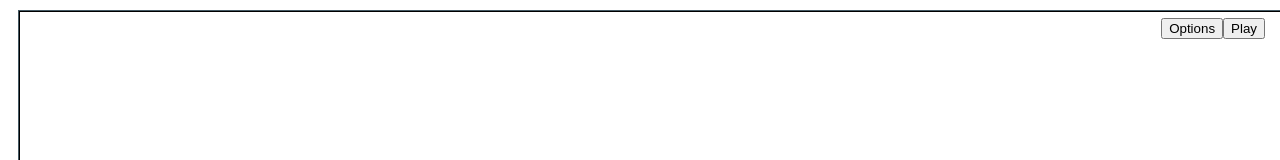
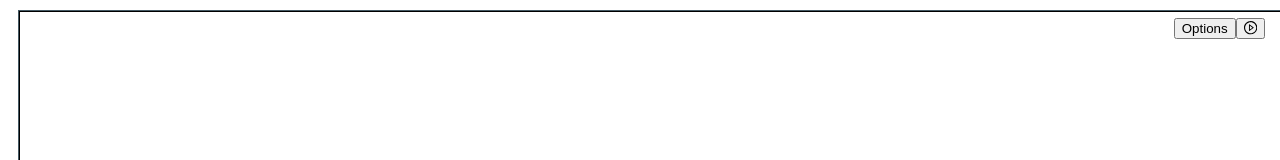
Before and after one commit to gzwongkk/va-framework, a Vue app in the folder client/: page / in a window 1280 px wide. Shown: the top 160 px of the page. Built offline with nearby package versions, Linux system fonts and the light colour scheme.

Commit message:
Add animation to svg rendering demo

```diff
--- a/client/src/App.vue
+++ b/client/src/App.vue
@@ -4,28 +4,25 @@ import CompositionD3BarVue from './components/CompositionD3Bar.vue';
 import OptionsD3Bar from './components/OptionsD3Bar.vue';
 
 import { ref } from 'vue';
-import { Row, Col, Button } from 'ant-design-vue';
+import { Row, Col, Switch } from 'ant-design-vue';
+import { PlayCircleOutlined, PauseCircleOutlined } from '@ant-design/icons-vue';
 
-const isComposition = ref(false);
-const playAnimation = ref(true);
+const isComposition = ref<boolean>(false);
+const playAnimation = ref<boolean>(true);
 </script>
 
 <template>
   <a-row :gutter="16" class="row">
     <a-col :span="6">
       <div class="button_group composition">
-        <a-button
-          :type="isComposition ? 'primary' : ''"
-          @click="isComposition = !isComposition"
-        >
-          {{ isComposition ? 'Composition' : 'Options' }}
-        </a-button>
-        <a-button
-          :type="playAnimation ? 'primary' : ''"
-          @click="playAnimation = !playAnimation"
-        >
-          {{ playAnimation ? 'Play' : 'Pause' }}
-        </a-button>
+        <a-switch v-model:checked="isComposition">
+          <template #checkedChildren>Composition</template>
+          <template #unCheckedChildren>Options</template>
+        </a-switch>
+        <a-switch v-model:checked="playAnimation">
+          <template #checkedChildren><play-circle-outlined /></template>
+          <template #unCheckedChildren><pause-circle-outlined /></template>
+        </a-switch>
       </div>
       <!-- The following implements the same bar chart in different API to serve as a migration guide -->
       <CompositionD3BarVue
--- a/client/src/components/CompositionD3Bar.vue
+++ b/client/src/components/CompositionD3Bar.vue
@@ -14,6 +14,10 @@ interface DataPoint {
   value: number;
 }
 
+/**
+ * The following code follows the same structure with OptionsD3Bar to show the differences.
+ */
+// The data option
 // svg configurations
 let svg: any | null = null;
 let svgHeight: number = 0;
@@ -22,19 +26,23 @@ let svgMargin = { top: 20, right: 0, bottom: 30, left: 40 };
 
 // data configurations
 let data: DataPoint[] = [];
-let dataMax: number = 100;
+let dataMaxX: number = 26;
+let dataMaxY: number = 100;
 let refreshInterval: any | null = null;
 
 // chart configurations
 let x: any | null = null;
 let y: any | null = null;
+let barChartAxisX: any | null = null;
 let barChartContainer: any | null = null;
 
+// The props option
 // props from parent
 const props = defineProps({
   playAnimation: Boolean,
 });
 
+// The watch option
 // watch the reactive props
 watch(
   () => props.playAnimation,
@@ -44,6 +52,7 @@ watch(
   }
 );
 
+// The mounted option
 onMounted(() => {
   // init and render bar chart
   generateData();
@@ -53,17 +62,21 @@ onMounted(() => {
   // setup the timer for animations
   if (props.playAnimation) setChanges();
 });
+
+// The beforeUnmount option
 onBeforeUnmount(() => {
   // clear the timer for animations
   clearChanges();
 });
 
+// The method option
 function generateData() {
   data.length = 0; // clear the array
-  for (let i = 0; i < 10; i++) {
+  let num_cols = Math.random() * dataMaxX;
+  for (let i = 0; i < num_cols; i++) {
     data.push({
       name: String.fromCharCode(97 + i),
-      value: Math.floor(Math.random() * dataMax),
+      value: Math.floor(Math.random() * dataMaxY),
     });
   }
 }
@@ -79,22 +92,10 @@ function initBarChart() {
   svgWidth = rect.width;
   svg = svg.append('svg').attr('viewBox', [0, 0, svgWidth, svgHeight]);
 
-  // define scales
-  x = d3
-    .scaleBand()
-    .domain(data.map((d) => d.name))
-    .range([svgMargin.left, svgWidth - svgMargin.right])
-    .padding(0.1);
-  // define and draw axes
-  let xAxis = (g: any) =>
-    g
-      .attr('transform', `translate(0,${svgHeight - svgMargin.bottom})`)
-      .call(d3.axisBottom(x).tickSizeOuter(0));
-  svg.append('g').call(xAxis);
-
+  // define and draw y-axis
   y = d3
     .scaleLinear()
-    .domain([0, dataMax])
+    .domain([0, dataMaxY])
     .nice()
     .range([svgHeight - svgMargin.bottom, svgMargin.top]);
   let yAxis = (g: any) =>
@@ -104,19 +105,34 @@ function initBarChart() {
       .call((g: any) => g.select('.domain').remove());
   svg.append('g').call(yAxis);
 
+  // append components
+  barChartAxisX = svg.append('g');
   barChartContainer = svg.append('g');
 }
 
 function renderBarChart() {
+  // define scales
+  x = d3
+    .scaleBand()
+    .domain(data.map((d: DataPoint) => d.name))
+    .range([svgMargin.left, svgWidth - svgMargin.right])
+    .padding(0.1);
+  // define and draw x-axis
+  let xAxis = (g: any) =>
+    g
+      .attr('transform', `translate(0,${svgHeight - svgMargin.bottom})`)
+      .call(d3.axisBottom(x).tickSizeOuter(0));
+  barChartAxisX.call(xAxis);
+
   // draw the bars
   barChartContainer
     .selectAll('rect')
     .data(data)
     .join('rect')
     .transition(100) // the animation is done in this single line
-    .attr('x', (d: any) => x(d.name))
-    .attr('y', (d: any) => y(d.value))
-    .attr('height', (d: any) => y(0) - y(d.value))
+    .attr('x', (d: DataPoint) => x(d.name))
+    .attr('y', (d: DataPoint) => y(d.value))
+    .attr('height', (d: DataPoint) => y(0) - y(d.value))
     .attr('width', x.bandwidth())
     .attr('fill', 'steelblue');
 }
--- a/client/src/components/Datasaurus.vue
+++ b/client/src/components/Datasaurus.vue
@@ -2,7 +2,8 @@
 /**
  * This component demonstrates basic usage of the composition API and typescript with Pinia store.
  * The data from DatasaurusDozen is plotted on the intuitive v-for SVG rendering.
- * SVG rendering is suitable for simple static visualizations where interactions and animations are unnecessary (e.g., legend).
+ * SVG rendering is suitable for simple static visualizations where complex interactions and animations are unnecessary (e.g., legend).
+ * For simple animations, visit https://vuejs.org/guide/built-ins/transition-group.html.
  */
 
 import { Button } from 'ant-design-vue';
@@ -52,7 +53,8 @@ onMounted(() => {
       </a-button>
     </div>
     <svg id="datasaurus_svg">
-      <g>
+      <!-- datapoint refers to the "class" in CSS, and g refers to the tag in DOM -->
+      <TransitionGroup name="datapoint" tag="g">
         <circle
           v-for="(d, i) in data"
           :key="i"
@@ -61,7 +63,7 @@ onMounted(() => {
           :cy="height - d.y * v_ratio"
           :fill="vaConfig.color.bg"
         />
-      </g>
+      </TransitionGroup>
     </svg>
   </div>
 </template>
@@ -90,4 +92,15 @@ onMounted(() => {
   flex: 1 0 auto;
   /* border: 1px solid black; */
 }
+
+.datapoint-move,
+.datapoint-enter-active,
+.datapoint-leave-active {
+  transition: all 0.5s ease;
+}
+.datapoint-enter-from,
+.datapoint-leave-to {
+  opacity: 0;
+  transform: translateX(30px);
+}
 </style>
--- a/client/src/components/OptionsD3Bar.vue
+++ b/client/src/components/OptionsD3Bar.vue
@@ -5,7 +5,6 @@
  * D3 rendering is suitable for more complicated interactions and enabling animations.
  * This example initializes the static components and set up a timer for changes.
  */
-import { assert } from '@vue/compiler-core';
 import * as d3 from 'd3';
 import { defineComponent } from 'vue';
 
@@ -16,9 +15,6 @@ interface DataPoint {
 
 export default defineComponent({
   name: 'OptionsD3Bar',
-  props: {
-    playAnimation: Boolean,
-  },
   data() {
     return {
       // svg configurations
@@ -29,14 +25,19 @@ export default defineComponent({
 
       // data configurations
       data: [] as DataPoint[],
-      dataMax: 100 as number,
+      dataMaxX: 26 as number,
+      dataMaxY: 100 as number,
       refreshInterval: null as any | null,
 
       // chart configurations
       x: null as any | null,
       y: null as any | null,
+      barChartAxisX: null as any | null,
       barChartContainer: null as any | null,
     };
+  },
+  props: {
+    playAnimation: Boolean,
   },
   watch: {
     playAnimation(_play) {
@@ -59,10 +60,11 @@ export default defineComponent({
   methods: {
     generateData(): void {
       this.data.length = 0; // clear the array
-      for (let i = 0; i < 10; i++) {
+      let num_cols = Math.random() * this.dataMaxX;
+      for (let i = 0; i < num_cols; i++) {
         this.data.push({
           name: String.fromCharCode(97 + i),
-          value: Math.floor(Math.random() * this.dataMax),
+          value: Math.floor(Math.random() * this.dataMaxY),
         });
       }
     },
@@ -75,25 +77,9 @@ export default defineComponent({
         .append('svg')
         .attr('viewBox', [0, 0, this.svgWidth, this.svgHeight]);
 
-      // define scales
-      this.x = d3
-        .scaleBand()
-        .domain(this.data.map((d: DataPoint) => d.name))
-        .range([this.svgMargin.left, this.svgWidth - this.svgMargin.right])
-        .padding(0.1);
-      // define and draw axes
-      let xAxis = (g: any) =>
-        g
-          .attr(
-            'transform',
-            `translate(0,${this.svgHeight - this.svgMargin.bottom})`
-          )
-          .call(d3.axisBottom(this.x).tickSizeOuter(0));
-      this.svg.append('g').call(xAxis);
-
       this.y = d3
         .scaleLinear()
-        .domain([0, this.dataMax])
+        .domain([0, this.dataMaxY])
         .nice()
         .range([this.svgHeight - this.svgMargin.bottom, this.svgMargin.top]);
       let yAxis = (g: any) =>
@@ -103,18 +89,36 @@ export default defineComponent({
           .call((g: any) => g.select('.domain').remove());
       this.svg.append('g').call(yAxis);
 
+      // append components
+      this.barChartAxisX = this.svg.append('g');
       this.barChartContainer = this.svg.append('g');
     },
     renderBarChart(): void {
+      // define scales
+      this.x = d3
+        .scaleBand()
+        .domain(this.data.map((d: DataPoint) => d.name))
+        .range([this.svgMargin.left, this.svgWidth - this.svgMargin.right])
+        .padding(0.1);
+      // define and draw x-axis
+      let xAxis = (g: any) =>
+        g
+          .attr(
+            'transform',
+            `translate(0,${this.svgHeight - this.svgMargin.bottom})`
+          )
+          .call(d3.axisBottom(this.x).tickSizeOuter(0));
+      this.barChartAxisX.call(xAxis);
+
       // draw the bars
       this.barChartContainer
         .selectAll('rect')
         .data(this.data)
         .join('rect')
         .transition(100) // the animation is done in this single line
-        .attr('x', (d: any) => this.x(d.name))
-        .attr('y', (d: any) => this.y(d.value))
-        .attr('height', (d: any) => this.y(0) - this.y(d.value))
+        .attr('x', (d: DataPoint) => this.x(d.name))
+        .attr('y', (d: DataPoint) => this.y(d.value))
+        .attr('height', (d: DataPoint) => this.y(0) - this.y(d.value))
         .attr('width', this.x.bandwidth())
         .attr('fill', 'steelblue');
     },
```
Also changed, not shown: client/components.d.ts (+2 -5 lines), 1 other file (tests, documents, lock files or other folders).
